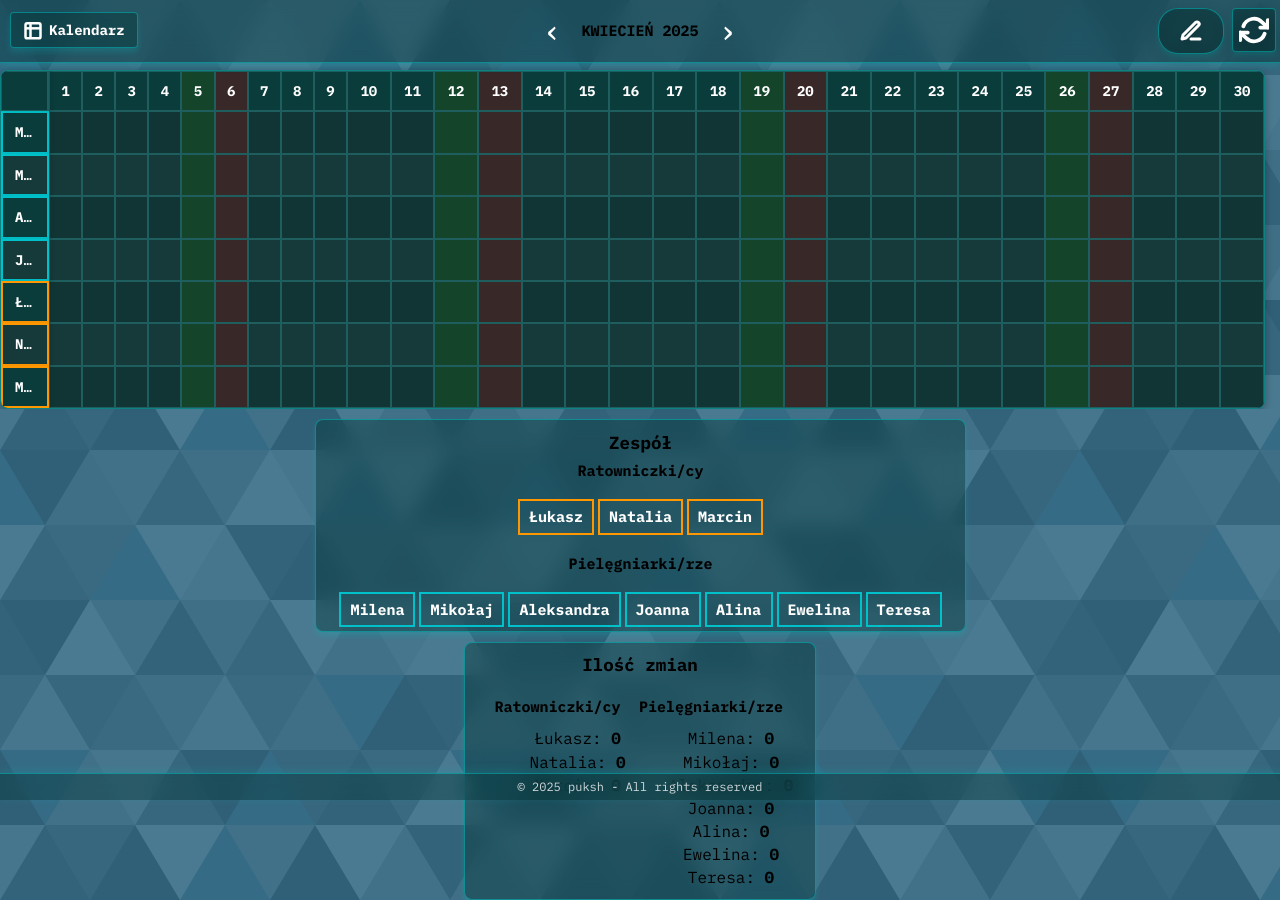
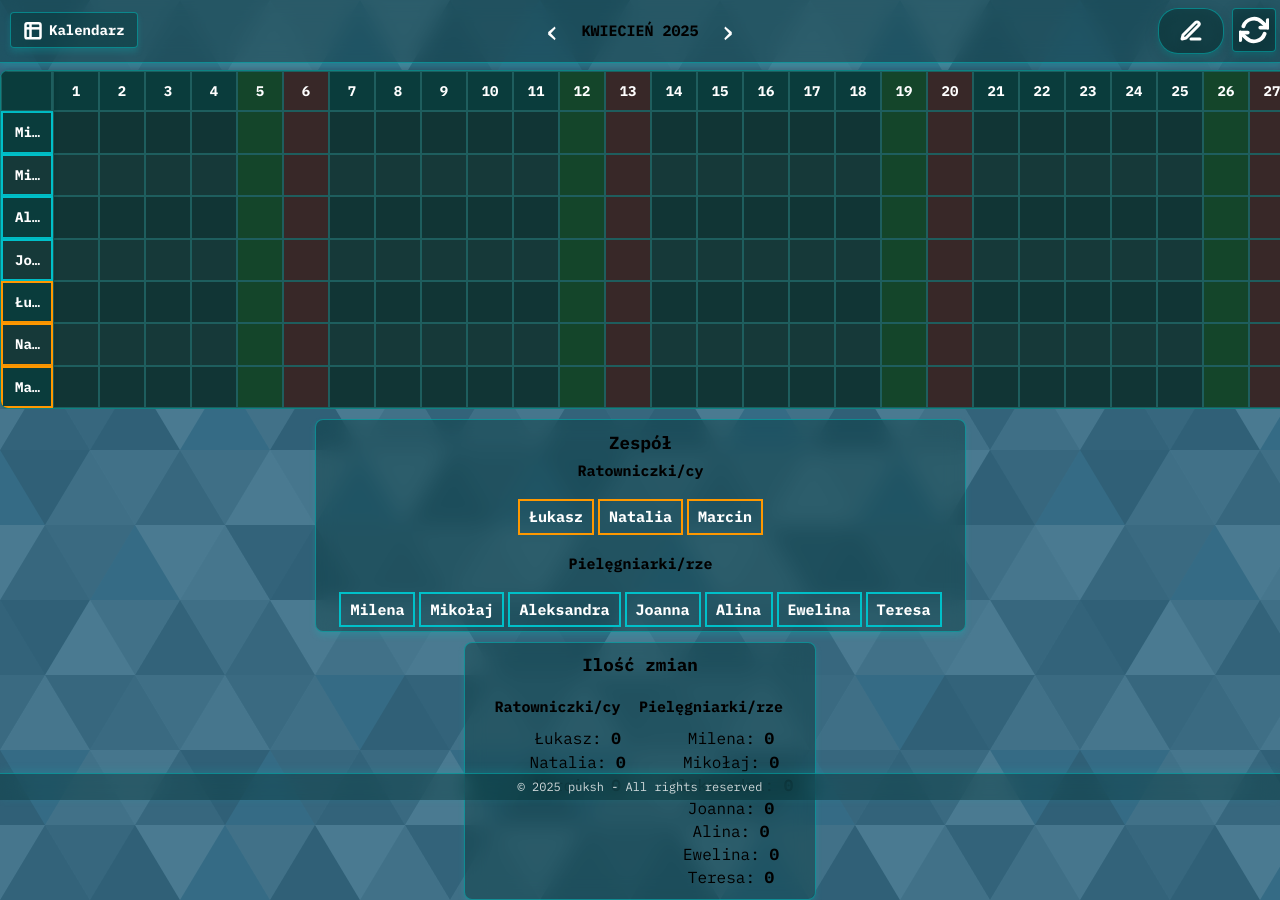
Before and after one commit to puksh/kalendarz, a Vue app: page / in a window 1280 px wide. Both pictures are taken after a click on the button "Tabela". Built offline with nearby package versions, Linux system fonts and the light colour scheme; no server answers.

Commit message:
style: made table consistent

```diff
--- a/src/components/ExcelComponent.vue
+++ b/src/components/ExcelComponent.vue
@@ -803,6 +803,8 @@ export default {
 
 .calendar-table td {
   background: #113535;
+  min-width: 28px;
+  text-wrap: nowrap;
 }
 
 .calendar-table tr:nth-child(even) td {
```
